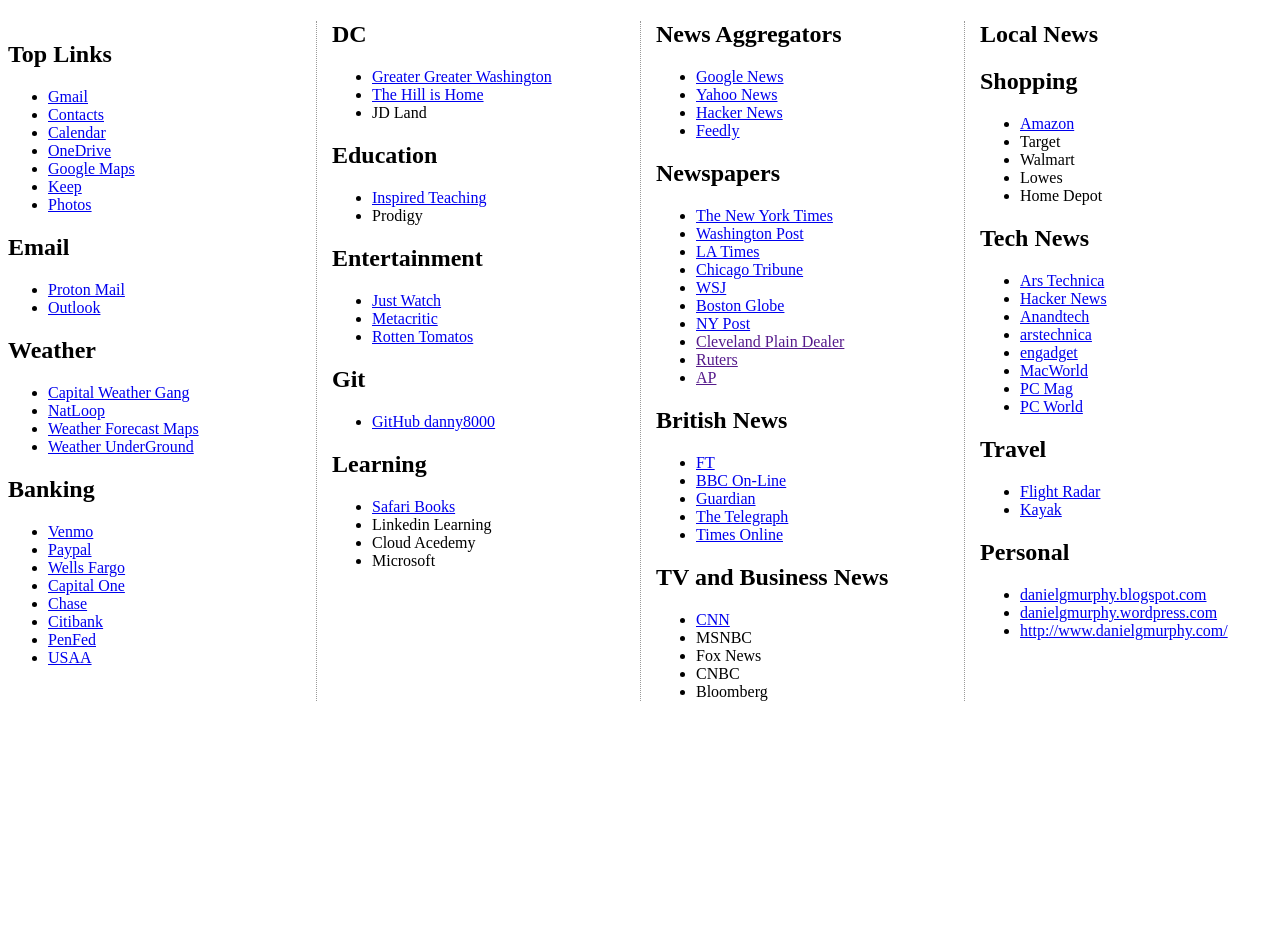
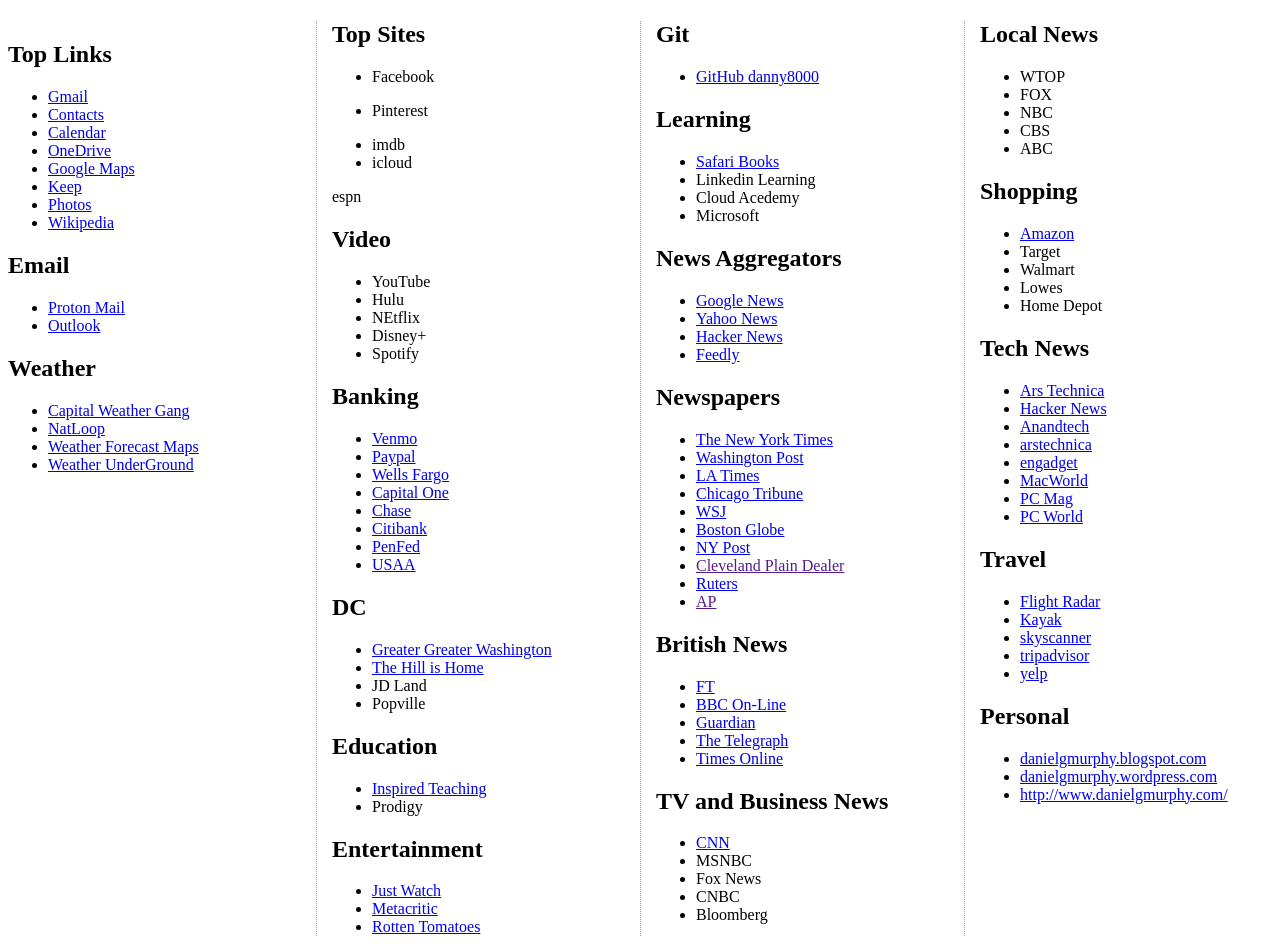
Before and after one commit to danny8000/Homepage, a Jekyll site: the page built from index.md, in a window 1280 px wide. Built offline with Jekyll 4.4.1, drawn with Linux system fonts in a browser that asks for light colours; our own code applies the rules of GitHub Pages for plain Markdown files; before the commit the page ends 900 px from its top, so only the background shows below that.

Commit message:
Update index.md

```diff
--- a/index.md
+++ b/index.md
@@ -1,7 +1,6 @@
 ---
 title: Links
 ---
-
 
 <div markdown="1">
 
@@ -14,6 +13,7 @@ title: Links
 * [Google Maps ](http://maps.google.com/)
 * [Keep](https://keep.google.com/)
 * [Photos](https://photos.google.com/)
+* [Wikipedia](https://en.wikipedia.org/wiki/Main_Page)
 
 </div>
 <div markdown="1">
@@ -21,7 +21,7 @@ title: Links
 ## Email
 
 * [Proton Mail](https://mail.protonmail.com/)
-* [Outlook](https://outlook.com/)
+* [Outlook](https://outlook.live.com/mail/0/inbox)
 
 </div>
 <div markdown="1">
@@ -36,6 +36,28 @@ title: Links
 </div>
 
 <div markdown="1">
+
+## Top Sites
+
+
+
+* Facebook
+* Pinterest
+
+* imdb
+* icloud
+
+
+espn
+
+## Video
+
+* YouTube
+* Hulu
+* NEtflix
+* Disney+
+* Spotify
+
 
 ## Banking
 
@@ -56,6 +78,7 @@ title: Links
 * [Greater Greater Washington](http://greatergreaterwashington.org/)
 * [The Hill is Home](http://www.thehillishome.com/)
 * JD Land
+* Popville
 
 </div>
 <div markdown="1">
@@ -72,7 +95,8 @@ title: Links
 
 * [Just Watch](https://www.justwatch.com/us/watchlist)
 * [Metacritic](https://www.metacritic.com/browse/movies/genre/metascore/family?view=condensed)
-* [Rotten Tomatos](https://www.rottentomatoes.com/browse/top-dvd-streaming/)
+* [Rotten Tomatoes](https://www.rottentomatoes.com/browse/top-dvd-streaming/)
+
 
 </div>
 <div markdown="1">
@@ -106,6 +130,7 @@ title: Links
 <div markdown="1">
 
 ## Newspapers
+
 * [The New York Times](http://www.nytimes.com)
 * [Washington Post](http://www.washingtonpost.com)
 * [LA Times](https://www.latimes.com)
@@ -114,11 +139,10 @@ title: Links
 * [Boston Globe](https://www.bostonglobe.com)
 * [NY Post](https://nypost.com)
 * [Cleveland Plain Dealer]()
-* [Ruters]()
+* [Ruters](https://www.reuters.com/)
 * [AP]()
 
 </div>
-
 <div markdown="1">
 
 ## British News
@@ -130,7 +154,6 @@ title: Links
 * [Times Online](http://www.timesonline.co.uk/)
 
 </div>
-
 <div markdown="1">
 
 ## TV and Business News
@@ -140,11 +163,19 @@ title: Links
 * Fox News
 * CNBC
 * Bloomberg
+
 </div>
+<div markdown="1">
 
 ## Local News
 
+* WTOP
+* FOX
+* NBC
+* CBS
+* ABC
 
+</div>
 <div markdown="1">
 
 ## Shopping
@@ -156,7 +187,6 @@ title: Links
 * Home Depot
 
 </div>
-
 <div markdown="1">
 
 ## Tech News
@@ -169,19 +199,19 @@ title: Links
 * [MacWorld ](http://www.macworld.com/)
 * [PC Mag](http://www.pcmag.com/)
 * [PC World](http://www.pcworld.com/)
+
 </div>
-
-
 <div markdown="1">
 
 ## Travel
 
 * [Flight Radar](https://www.flightradar24.com)
-* [Kayak](kayak.com)
-
+* [Kayak](https://kayak.com)
+* [skyscanner](https://skyscanner.com)
+* [tripadvisor](https://tripadvisor.com)
+* [yelp](https://yelp.com)
 
 </div>
-
 <div markdown="1">
 
 ## Personal
```
